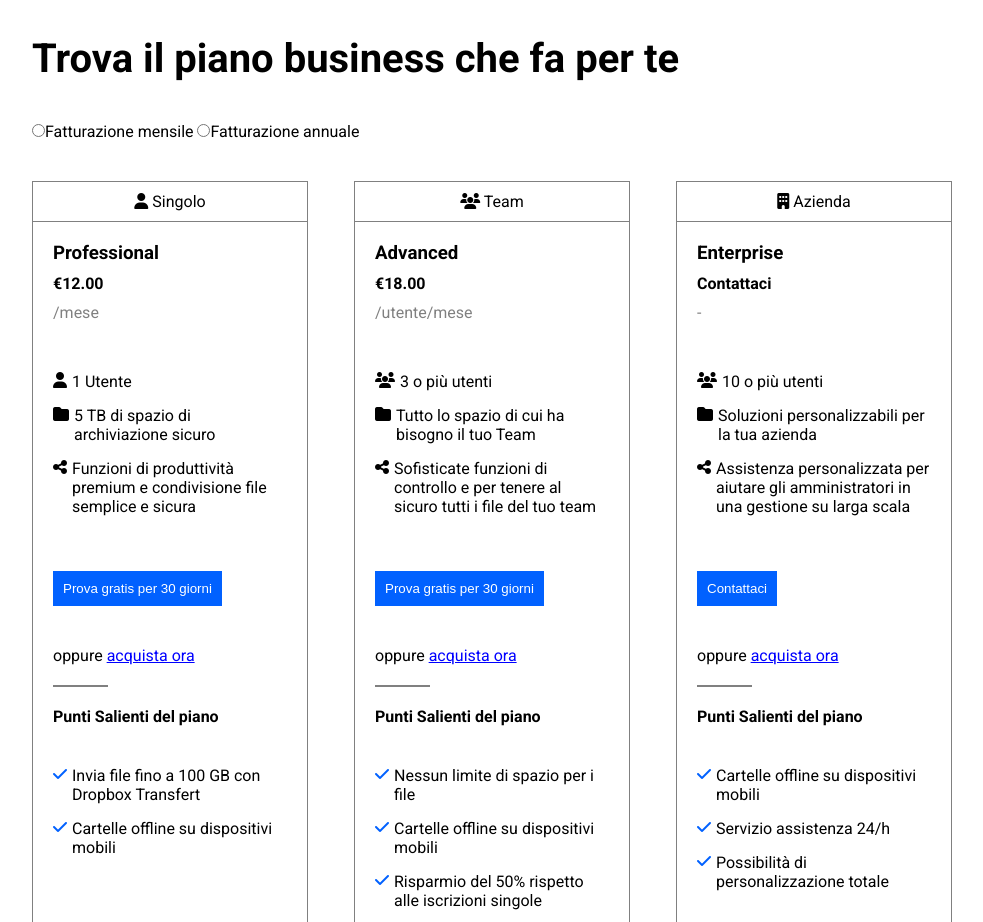
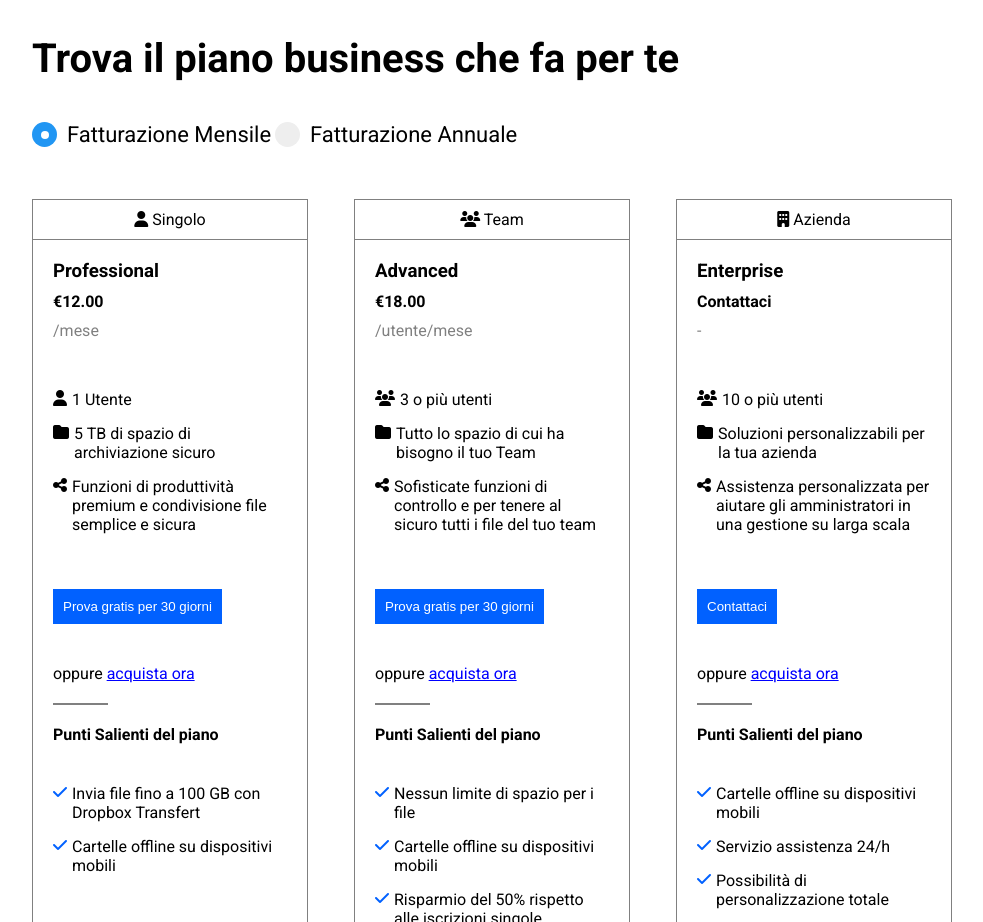
Before and after one commit to MicheleAbategiovanni/htmlcss-dropbox, a plain HTML site: page index.html in a window 1280 px wide. Shown: the part 980-1902 px from the top of the page, without its empty margins (148-1131 px from the left). Drawn offline with Linux system fonts and the light colour scheme.

Commit message:
added code customized radio but not optimized

```diff
--- a/css/style.css
+++ b/css/style.css
@@ -279,3 +279,62 @@ header .container-large {
 .footer-text li{
     padding-bottom: 5px;
 }
+
+.container-radiobutton{
+    display: inline-block;
+    position: relative;
+    padding-left: 35px;
+    margin-bottom: 12px;
+    cursor: pointer;
+    font-size: 22px;
+    -webkit-user-select: none;
+    -moz-user-select: none;
+    -ms-user-select: none;
+    user-select: none;
+  }
+
+  /* Hide the browser's default radio button */
+  .container-radiobutton input {
+    position: absolute;
+    opacity: 0;
+    cursor: pointer;
+  }
+
+  /* Create a custom radio button */
+  .checkmark {
+    position: absolute;
+    top: 0;
+    left: 0;
+    height: 25px;
+    width: 25px;
+    background-color: #eee;
+    border-radius: 50%;
+  }
+
+
+  /* When the radio button is checked, add a blue background */
+  .container-radiobutton input:checked ~ .checkmark {
+    background-color: #2196F3;
+  }
+
+  /* Create the indicator (the dot/circle - hidden when not checked) */
+  .checkmark:after {
+    content: "";
+    position: absolute;
+    display: none;
+  }
+
+  /* Show the indicator (dot/circle) when checked */
+  .container-radiobutton input:checked ~ .checkmark:after {
+    display: block;
+  }
+
+  /* Style the indicator (dot/circle) */
+  .container-radiobutton .checkmark:after {
+       top: 9px;
+      left: 9px;
+      width: 8px;
+      height: 8px;
+      border-radius: 50%;
+      background: white;
+  }
--- a/index.html
+++ b/index.html
@@ -83,8 +83,14 @@
                 <h2>Trova il piano business che fa per te</h2>
 
                 <div>
-                    <input type="radio" name="subscripe" id="">Fatturazione mensile
-                    <input type="radio" name="subscripe" id="">Fatturazione annuale
+                    <label class="container-radiobutton">Fatturazione Mensile
+                        <input type="radio" checked="checked" name="radio">
+                        <span class="checkmark"></span>
+                      </label>
+                      <label class="container-radiobutton">Fatturazione Annuale
+                        <input type="radio" name="radio">
+                        <span class="checkmark"></span>
+                      </label>
                 </div>
 
                 <div class="main-container">
```
